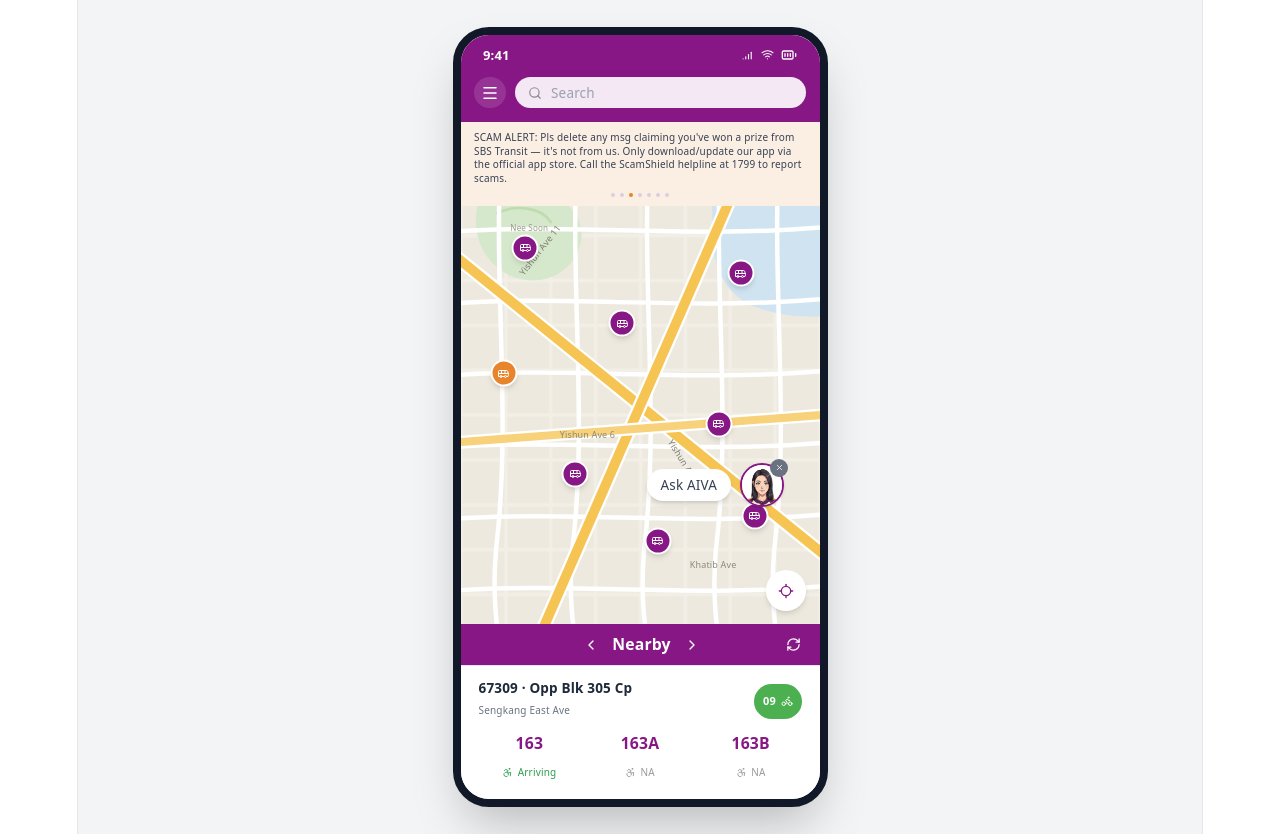
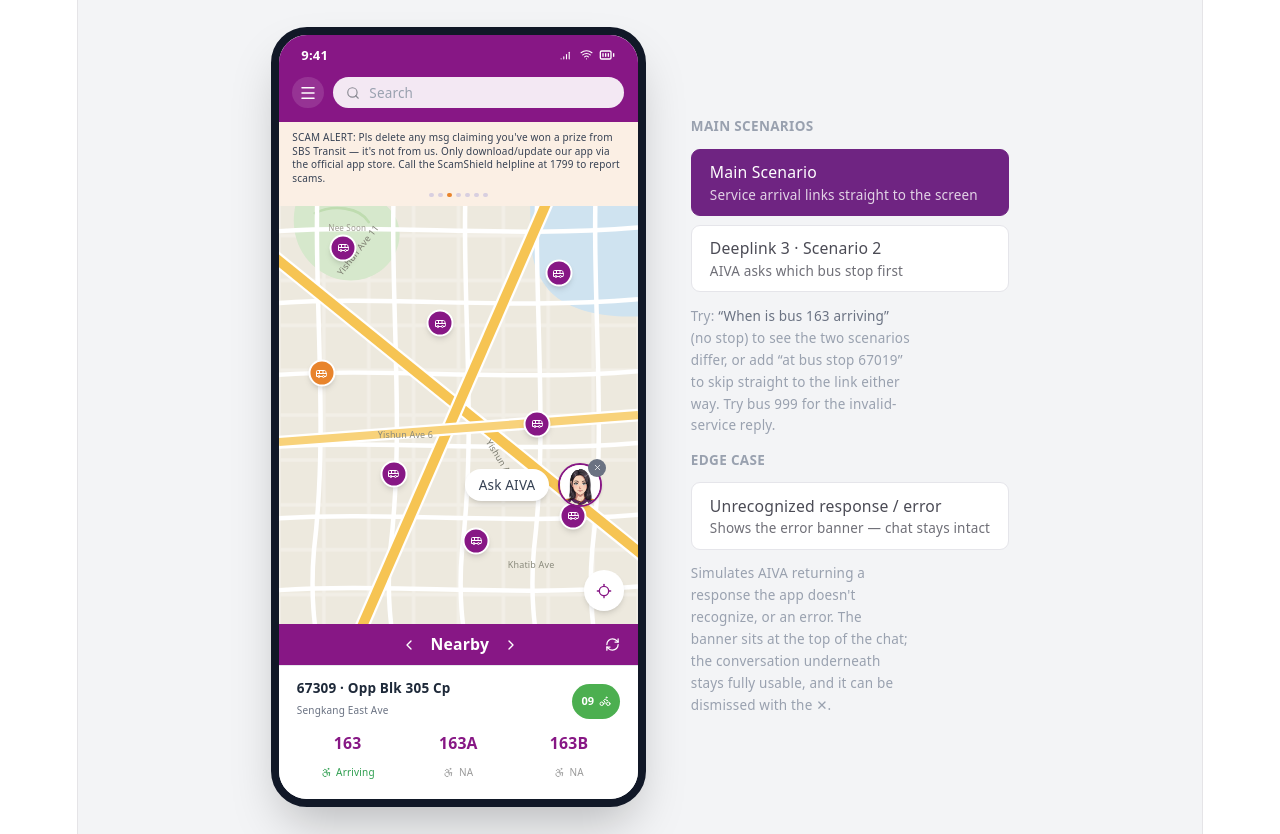
Before and after one commit to icubesg/SBS-Transit-AIVA-Demo, a React (Vite) app: page / in a window 1280 px wide. Built offline with nearby package versions, Linux system fonts and the light colour scheme.

Commit message:
Update App.jsx (v7)

```diff
--- a/src/App.jsx
+++ b/src/App.jsx
@@ -1101,50 +1101,22 @@
   );
 }
 
-function Message({ msg, onOption, onRate, onEnlargeMap }) {
-  if (msg.type === 'user') {
-    return (
-      <div className="flex flex-col items-end">
-        <div
-          className="max-w-xs rounded-2xl rounded-br-md px-4 py-2.5 text-sm leading-relaxed text-white"
-          style={{ backgroundColor: USER_BUBBLE }}
-        >
-          {msg.text}
-        </div>
-        <p className="text-[10px] text-gray-400 mt-1 pr-1">{formatTime(msg.time)}</p>
-      </div>
-    );
-  }
-
-  if (msg.type === 'aiva-text') {
-    return (
-      <div className="flex flex-col items-start">
-        <div
-          className="max-w-xs bg-white shadow-sm rounded-2xl rounded-bl-md px-4 py-2.5 text-sm leading-relaxed"
-          style={{ color: PURPLE_DARK }}
-        >
-          {msg.text}
-        </div>
-        <p className="text-[10px] text-gray-400 mt-1 pl-1">{formatTime(msg.time)}</p>
-      </div>
-    );
-  }
-
-  if (msg.type === 'aiva-options') {
-    return (
-      <div className="flex flex-col items-stretch gap-2 pl-1">
-        {msg.options.map((opt) => (
-          <OptionButton key={opt} label={opt} onClick={() => onOption(opt)} />
-        ))}
-      </div>
-    );
-  }
-
-  if (msg.type === 'aiva-image') {
-    const { Map, Icon } = LEVEL_INFO[msg.level];
-    const station = msg.station || 'Punggol Coast MRT';
-    return (
-      <div className="flex flex-col items-start">
+// Station map card — shows a brief "downloading from AIVA backend" state before
+// the map itself is revealed, so the map only loads once the "download" finishes.
+function StationMapCard({ msg, onEnlargeMap }) {
+  const [loaded, setLoaded] = useState(false);
+
+  useEffect(() => {
+    const timer = setTimeout(() => setLoaded(true), 1300);
+    return () => clearTimeout(timer);
+  }, []);
+
+  const { Map, Icon } = LEVEL_INFO[msg.level];
+  const station = msg.station || 'Punggol Coast MRT';
+
+  return (
+    <div className="flex flex-col items-start">
+      {loaded ? (
         <button
           onClick={() => onEnlargeMap({ level: msg.level, station })}
           className="max-w-xs w-64 bg-white shadow-sm rounded-2xl overflow-hidden text-left relative active:scale-[0.98] transition"
@@ -1163,9 +1135,60 @@
             </div>
           </div>
         </button>
+      ) : (
+        <div className="max-w-xs w-64 bg-white shadow-sm rounded-2xl overflow-hidden text-left" style={{ height: 200 }}>
+          <div className="flex flex-col items-center justify-center gap-2 h-full px-4">
+            <RefreshCw size={20} color={PURPLE} className="animate-spin" />
+            <p className="text-xs font-medium text-gray-500 text-center">Downloading {station} map…</p>
+          </div>
+        </div>
+      )}
+      <p className="text-[10px] text-gray-400 mt-1 pl-1">{formatTime(msg.time)}</p>
+    </div>
+  );
+}
+
+function Message({ msg, onOption, onRate, onEnlargeMap }) {
+  if (msg.type === 'user') {
+    return (
+      <div className="flex flex-col items-end">
+        <div
+          className="max-w-xs rounded-2xl rounded-br-md px-4 py-2.5 text-sm leading-relaxed text-white"
+          style={{ backgroundColor: USER_BUBBLE }}
+        >
+          {msg.text}
+        </div>
+        <p className="text-[10px] text-gray-400 mt-1 pr-1">{formatTime(msg.time)}</p>
+      </div>
+    );
+  }
+
+  if (msg.type === 'aiva-text') {
+    return (
+      <div className="flex flex-col items-start">
+        <div
+          className="max-w-xs bg-white shadow-sm rounded-2xl rounded-bl-md px-4 py-2.5 text-sm leading-relaxed"
+          style={{ color: PURPLE_DARK }}
+        >
+          {msg.text}
+        </div>
         <p className="text-[10px] text-gray-400 mt-1 pl-1">{formatTime(msg.time)}</p>
       </div>
     );
+  }
+
+  if (msg.type === 'aiva-options') {
+    return (
+      <div className="flex flex-col items-stretch gap-2 pl-1">
+        {msg.options.map((opt) => (
+          <OptionButton key={opt} label={opt} onClick={() => onOption(opt)} />
+        ))}
+      </div>
+    );
+  }
+
+  if (msg.type === 'aiva-image') {
+    return <StationMapCard msg={msg} onEnlargeMap={onEnlargeMap} />;
   }
 
   if (msg.type === 'aiva-rating') {
@@ -1186,11 +1209,19 @@
   const [journeyDestination, setJourneyDestination] = useState('Singapore Polytechnic');
   const [enlargedMap, setEnlargedMap] = useState(null);
   const [showExitWarning, setShowExitWarning] = useState(false);
+  const [showErrorBanner, setShowErrorBanner] = useState(false);
   const [awaitingOtherFeedback, setAwaitingOtherFeedback] = useState(false);
   const [awaitingOriginReply, setAwaitingOriginReply] = useState(false);
   const [pendingDestination, setPendingDestination] = useState('');
   const [pendingServiceNumber, setPendingServiceNumber] = useState('163');
   const [pendingBusStopCode, setPendingBusStopCode] = useState('59409');
+  const [awaitingServiceBusStop, setAwaitingServiceBusStop] = useState(false);
+  const [pendingServiceForStop, setPendingServiceForStop] = useState('');
+  // Demo-only toggle (rendered outside the phone frame) so a presenter can switch
+  // which service-arrival scenario free-text queries follow, without retyping.
+  // 'main' = Scenario 1 (always link straight to the arrival screen).
+  // 'deeplink3' = Scenario 2 (ask which bus stop, when one wasn't given).
+  const [scenarioMode, setScenarioMode] = useState('main');
   const [soundOn, setSoundOn] = useState(true);
   const scrollRef = useRef(null);
 
@@ -1213,6 +1244,9 @@
     setAwaitingOtherFeedback(false);
     setAwaitingOriginReply(false);
     setPendingDestination('');
+    setAwaitingServiceBusStop(false);
+    setPendingServiceForStop('');
+    setShowErrorBanner(false);
   };
 
   useEffect(() => {
@@ -1236,19 +1270,9 @@
     clearOptions();
     addMessage({ type: 'user', text: level });
     respond(() => {
-      addMessage({ type: 'aiva-text', text: `Here is the map of the Punggol Coast MRT ${level}.` });
+      addMessage({ type: 'aiva-text', text: `Here is the station map of Punggol Coast MRT Station, ${level}.` });
       addMessage({ type: 'aiva-image', level });
-      addMessage({ type: 'aiva-options', options: ['Search another station'] });
     }, 900);
-  };
-
-  const handleFollowUpOption = (opt) => {
-    clearOptions();
-    addMessage({ type: 'user', text: opt });
-    respond(() => {
-      addMessage({ type: 'aiva-text', text: 'Sure — which station would you like to look up next?' });
-      addMessage({ type: 'aiva-options', options: ['Ang Mo Kio Bus Interchange', 'Punggol Coast MRT'] });
-    }, 800);
   };
 
   const handleStationMapEntry = (userText = 'Station Map') => {
@@ -1260,22 +1284,21 @@
     }, 700);
   };
 
-  const handlePunggolSelect = () => {
+  const handlePunggolSelect = (userText = 'Punggol Coast MRT') => {
     clearOptions();
-    addMessage({ type: 'user', text: 'Punggol Coast MRT' });
+    addMessage({ type: 'user', text: userText });
     respond(() => {
-      addMessage({ type: 'aiva-text', text: 'Which level map would you like to view?' });
+      addMessage({ type: 'aiva-text', text: 'Which station level map would you like to view?' });
       addMessage({ type: 'aiva-options', options: ['Platform Level', 'Concourse Level', 'Upper Concourse Level'] });
     }, 700);
   };
 
-  const handleAmkSelect = () => {
+  const handleAmkSelect = (userText = 'Ang Mo Kio Bus Interchange') => {
     clearOptions();
-    addMessage({ type: 'user', text: 'Ang Mo Kio Bus Interchange' });
+    addMessage({ type: 'user', text: userText });
     respond(() => {
       addMessage({ type: 'aiva-text', text: 'Here is the map of the Ang Mo Kio Bus Interchange.' });
       addMessage({ type: 'aiva-image', level: 'Bus Interchange', station: 'Ang Mo Kio Bus Interchange' });
-      addMessage({ type: 'aiva-options', options: ['Search another station'] });
     }, 900);
   };
 
@@ -1297,14 +1320,47 @@
     }, 700);
   };
 
-  const handleServiceArrivalTime = (serviceNumber, userText) => {
-    clearOptions();
-    addMessage({ type: 'user', text: userText || `When is bus ${serviceNumber} arriving?` });
+  // Demo-only invalid service numbers, so the "not found" flow is reachable
+  const INVALID_SERVICE_NUMBERS = ['999'];
+
+  // Scenario 1 / final step of Scenario 2 — service (and its bus stop) are known
+  const respondWithServiceArrivalLink = (serviceNumber) => {
     respond(() => {
       addMessage({ type: 'aiva-text', text: `Please follow the link to see arrival time of service ${serviceNumber}.` });
       addMessage({ type: 'aiva-options', options: [`Service ${serviceNumber} arrival times`] });
       setPendingServiceNumber(serviceNumber);
     }, 700);
+  };
+
+  const handleServiceArrivalTime = (serviceNumber, userText, stopCode) => {
+    clearOptions();
+    addMessage({ type: 'user', text: userText || `When is bus ${serviceNumber} arriving?` });
+
+    if (INVALID_SERVICE_NUMBERS.includes(serviceNumber)) {
+      return respond(() => {
+        addMessage({ type: 'aiva-text', text: "I couldn't find that bus service. Please check the service number." });
+      }, 700);
+    }
+
+    // Scenario 1 — a bus stop was already given (or we're in "main" demo mode,
+    // which always resolves to the nearest stop from the user's location)
+    if (stopCode || scenarioMode === 'main') {
+      return respondWithServiceArrivalLink(serviceNumber);
+    }
+
+    // Scenario 2 (Deeplink 3) — no bus stop given, so ask for one first
+    respond(() => {
+      addMessage({ type: 'aiva-text', text: `Which bus stop are you taking bus ${serviceNumber} from?` });
+      setPendingServiceForStop(serviceNumber);
+      setAwaitingServiceBusStop(true);
+    }, 700);
+  };
+
+  const handleServiceBusStopReply = (reply) => {
+    addMessage({ type: 'user', text: reply });
+    setAwaitingServiceBusStop(false);
+    const serviceNumber = pendingServiceForStop || '163';
+    respondWithServiceArrivalLink(serviceNumber);
   };
 
   // Demo-only invalid bus stop codes, so the "not found" flow is reachable
@@ -1429,7 +1485,6 @@
 
   const handleOption = (opt) => {
     if (LEVEL_INFO[opt]) return handleLevelSelect(opt);
-    if (opt === 'Search another station') return handleFollowUpOption(opt);
     if (opt === 'Station Map') return handleStationMapEntry();
     if (opt === 'Punggol Coast MRT') return handlePunggolSelect();
     if (opt === 'Ang Mo Kio Bus Interchange') return handleAmkSelect();
@@ -1464,6 +1519,10 @@
       return;
     }
 
+    if (awaitingServiceBusStop) {
+      return handleServiceBusStopReply(text);
+    }
+
     if (awaitingOriginReply) {
       return handleOriginReply(text);
     }
@@ -1473,10 +1532,10 @@
       return handleContactUsRedirect(text);
     }
     const serviceMatch = text.match(/\b(?:bus|service)\s+(\d{1,4}[a-zA-Z]?)\b/i);
-    if (serviceMatch && !lower.includes('bus stop')) {
-      return handleServiceArrivalTime(serviceMatch[1].toUpperCase(), text);
-    }
     const busStopCodeMatch = text.match(/\bbus stop\s+(\d{4,6})\b/i);
+    if (serviceMatch) {
+      return handleServiceArrivalTime(serviceMatch[1].toUpperCase(), text, busStopCodeMatch ? busStopCodeMatch[1] : null);
+    }
     if (busStopCodeMatch) {
       return handleBusStopCode(busStopCodeMatch[1], text);
     }
@@ -1487,6 +1546,14 @@
       return handleBusArrivalTimes(text);
     }
     if (lower.includes('station map') || lower.includes('wayfinding')) {
+      // Scenario B — the station name was already given, so skip straight
+      // past "Which station map would you like to see?"
+      if (lower.includes('punggol')) {
+        return handlePunggolSelect(text);
+      }
+      if (lower.includes('ang mo kio') || lower.includes('amk')) {
+        return handleAmkSelect(text);
+      }
       return handleStationMapEntry(text);
     }
     if (lower.includes('get to') || lower.includes('go to')) {
@@ -1540,7 +1607,7 @@
   };
 
   return (
-    <div className="min-h-screen w-full flex items-center justify-center bg-gray-100 p-6">
+    <div className="min-h-screen w-full flex items-center justify-center gap-10 bg-gray-100 p-6">
       <div
         className="relative bg-white overflow-hidden flex flex-col shadow-2xl"
         style={{ width: 375, height: 780, borderRadius: '36px', border: '8px solid #111827' }}
@@ -1593,6 +1660,27 @@
           </p>
         </div>
 
+        {/* Edge case — AIVA returned an unrecognized response or an error;
+            the chat stays intact and usable underneath the banner. */}
+        {showErrorBanner && (
+          <div
+            className="px-4 py-2 shrink-0 flex items-start gap-2"
+            style={{ backgroundColor: '#FDECEC', borderBottom: '1px solid #F8C9C9' }}
+          >
+            <AlertTriangle size={14} color="#D6335A" className="mt-0.5 shrink-0" />
+            <p className="text-xs text-left flex-1" style={{ color: '#B0233F' }}>
+              Sorry, something went wrong. Please try again.
+            </p>
+            <button
+              onClick={() => setShowErrorBanner(false)}
+              aria-label="Dismiss error"
+              className="shrink-0 p-0.5"
+            >
+              <X size={14} color="#B0233F" />
+            </button>
+          </div>
+        )}
+
         {/* Chat area */}
         <div
           ref={scrollRef}
@@ -1703,6 +1791,8 @@
                     ? 'Type your feedback…'
                     : awaitingOriginReply
                     ? 'Enter your current location…'
+                    : awaitingServiceBusStop
+                    ? 'Enter your bus stop code…'
                     : 'Ask AIVA anything…'
                 }
                 className="flex-1 rounded-full px-4 py-2.5 text-sm outline-none"
@@ -1740,6 +1830,59 @@
 
         <DrawerMenu open={menuOpen} onClose={() => setMenuOpen(false)} onSelect={handleMenuSelect} />
       </div>
-    </div>
-  );
-}
+
+      {/* Demo-only control, outside the phone/app UI — lets a presenter switch which
+          service-arrival scenario a free-text query like "When is bus 163 arriving"
+          follows, without retyping the message. */}
+      <div className="flex flex-col gap-3 select-none">
+        <p className="text-xs font-semibold uppercase tracking-wide text-gray-400">Main Scenarios</p>
+        <div className="flex flex-col gap-2">
+          <button
+            onClick={() => setScenarioMode('main')}
+            className="text-left px-4 py-2.5 rounded-lg text-sm font-medium transition border"
+            style={
+              scenarioMode === 'main'
+                ? { backgroundColor: PURPLE, color: '#fff', borderColor: PURPLE }
+                : { backgroundColor: '#fff', color: '#4B4B55', borderColor: '#E5E5EA' }
+            }
+          >
+            Main Scenario
+            <span className="block text-xs font-normal opacity-80 mt-0.5">Service arrival links straight to the screen</span>
+          </button>
+          <button
+            onClick={() => setScenarioMode('deeplink3')}
+            className="text-left px-4 py-2.5 rounded-lg text-sm font-medium transition border"
+            style={
+              scenarioMode === 'deeplink3'
+                ? { backgroundColor: PURPLE, color: '#fff', borderColor: PURPLE }
+                : { backgroundColor: '#fff', color: '#4B4B55', borderColor: '#E5E5EA' }
+            }
+          >
+            Deeplink 3 · Scenario 2
+            <span className="block text-xs font-normal opacity-80 mt-0.5">AIVA asks which bus stop first</span>
+          </button>
+        </div>
+        <p className="text-xs text-gray-400 max-w-[220px] leading-relaxed">
+          Try: <span className="font-medium text-gray-500">&ldquo;When is bus 163 arriving&rdquo;</span> (no stop) to see the two scenarios differ, or add &ldquo;at bus stop 67019&rdquo; to skip straight to the link either way. Try bus 999 for the invalid-service reply.
+        </p>
+
+        <p className="text-xs font-semibold uppercase tracking-wide text-gray-400 mt-3">Edge Case</p>
+        <button
+          onClick={() => { setScreen('chat'); setShowErrorBanner(true); }}
+          className="text-left px-4 py-2.5 rounded-lg text-sm font-medium transition border"
+          style={
+            showErrorBanner
+              ? { backgroundColor: '#D6335A', color: '#fff', borderColor: '#D6335A' }
+              : { backgroundColor: '#fff', color: '#4B4B55', borderColor: '#E5E5EA' }
+          }
+        >
+          Unrecognized response / error
+          <span className="block text-xs font-normal opacity-80 mt-0.5">Shows the error banner — chat stays intact</span>
+        </button>
+        <p className="text-xs text-gray-400 max-w-[220px] leading-relaxed">
+          Simulates AIVA returning a response the app doesn&apos;t recognize, or an error. The banner sits at the top of the chat; the conversation underneath stays fully usable, and it can be dismissed with the ✕.
+        </p>
+      </div>
+    </div>
+  );
+}
```
